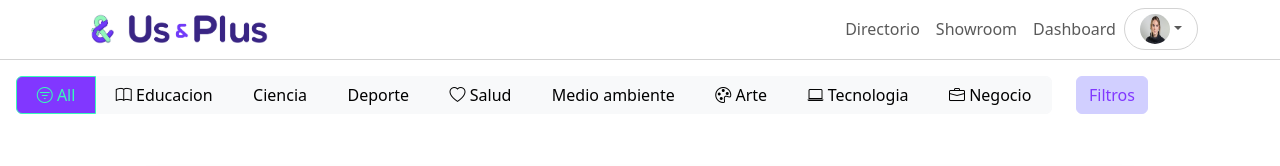
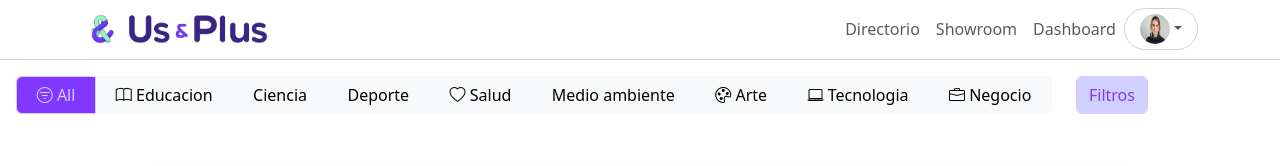
Before and after one commit to usandplus/webapp, a React (Create React App) app: page / in a window 1280 px wide. In both pictures the pointer is over the button "All". Shown: the top 166 px of the page. Built offline with nearby package versions, Linux system fonts and the light colour scheme; no server answers.

Commit message:
button v1.2

```diff
--- a/src/App.css
+++ b/src/App.css
@@ -20,8 +20,8 @@ body {
 
 .btn-primary:hover {
   background-color: #8137FF !important;
-  color: #38F9B9 !important;
-  border-color: #38F9B9 !important;
+  color: #D1CFFF !important;
+  border-color: #D1CFFF !important;
 }
 
 .btn-secondary, .btn-secondary:active, .btn-secondary:visited {
--- a/src/Views/Public/Showroom.tsx
+++ b/src/Views/Public/Showroom.tsx
@@ -118,7 +118,7 @@ const showcaseGridItems = [
 ]
 
 const componentsList = [
-  { name: 'UNPButton', version: '1.1', component: <UNPButton label="Boton" onClick={() => alert('Hola!')} /> },
+  { name: 'UNPButton', version: '1.2', component: <UNPButton label="Boton" onClick={() => alert('Hola!')} /> },
   { name: 'UNPCard', version: '1.1', component: <UNPCard baseType='convocatoria' title='Convocatoria XYZ' description="Lorem ipsum" imgURL='./full_logo.png' profileImgURL='./full_logo.png' rating={4.3} category='ciencia' onClick={() => alert('hola!')} clientId='101010' number={512} numberTitle="Voluntarios" /> },
   { name: 'UNPDropdown', version: '1.1', component: <UNPDropdown title="Dropdown" options={[{ label: 'Option 1', value: '1' }, { label: 'Option 2', value: '2' }]} onSelect={(e) => alert(e)} /> },
   { name: 'UNPFooter', version: '1.1', component: <UNPFooter /> },
```
